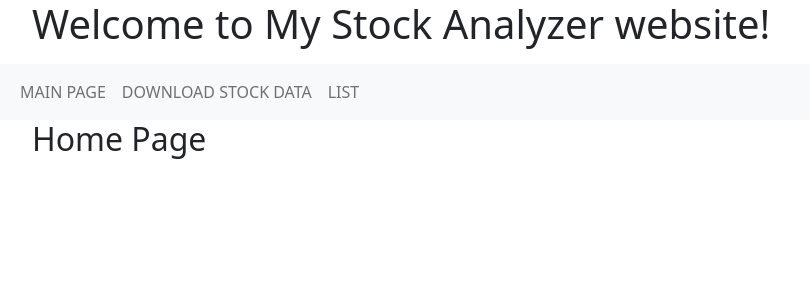
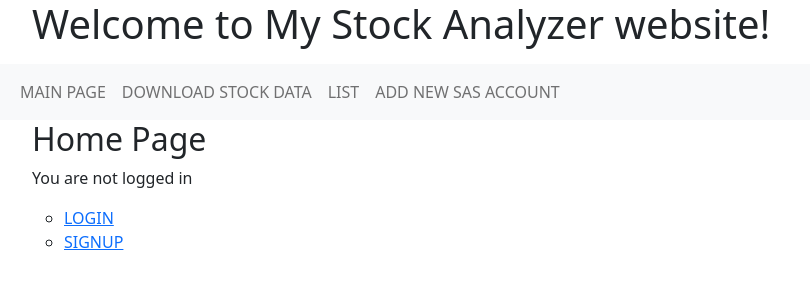
Before and after one commit to Szymon-Czuszek/Analytic-Process-Automation, a Django app: page /Analyzer/ in a window 1280 px wide. Shown: the top 300 px of the page, without its empty margins (0-810 px from the left). Run offline with Django 5.2, Linux system fonts and the light colour scheme.

Commit message:
Added a signup and login pages.
Added a way to easily register new users and seamlessly login to the service.

```diff
--- a/DJANGO/MyStocks/Analyzer/templates/Analyzer/index.html
+++ b/DJANGO/MyStocks/Analyzer/templates/Analyzer/index.html
@@ -3,5 +3,31 @@
 {% block content %}
 <ul>
     <h2>Home Page</h2>
+
+    {% if user.is_authenticated %}
+        <p> You are Logged In</p>
+        <p> Welcome: {{ user.get_username }}</p>
+
+        <!-- Logout form with POST method -->
+        <form method="post" action="{% url 'logout' %}?next={{ request.path }}">
+            {% csrf_token %}
+            <button type="submit">LOGOUT HERE</button>
+        </form>
+
+    {% else %}
+
+        <p> You are not logged in </p>
+        <ul>
+            <li>
+                <a href="{% url 'login' %}?next={{ request.path }}">LOGIN</a>
+            </li>
+            <li>
+                <a href="{% url 'Analyzer:signup' %}">SIGNUP</a>
+            </li>
+        </ul>
+
+    {% endif %}
+
 </ul>
+
 {% endblock %}
--- a/DJANGO/MyStocks/templates/base.html
+++ b/DJANGO/MyStocks/templates/base.html
@@ -23,6 +23,7 @@
                     <a class="nav-item nav-link" href="{% url 'Analyzer:index' %}">MAIN PAGE</a>
                     <a class="nav-item nav-link" href="{% url 'Analyzer:download_stock_data' %}">DOWNLOAD STOCK DATA</a>
                     <a class="nav-item nav-link" href="{% url 'Analyzer:list' %}">LIST</a>
+                    <a class="nav-item nav-link" href="{% url 'Analyzer:add_sas_account' %}">ADD NEW SAS ACCOUNT</a>
                 </div>
             </div>
         </div>
--- a/DJANGO/MyStocks/templates/registration/login.html
+++ b/DJANGO/MyStocks/templates/registration/login.html
@@ -2,6 +2,7 @@
 
 {% block content %}
 
+<ul>
     {% if form.errors %}
         <p>Your username or password was incorrect. Try again!</p>
     {% endif %}
@@ -24,5 +25,6 @@
         <input type="submit" value="login">
         <input type="hidden" name="next" value="{{next}}">
     </form>
+</ul>
 
 {% endblock %}
```
Lines whose indentation alone changed are shown as unchanged.
